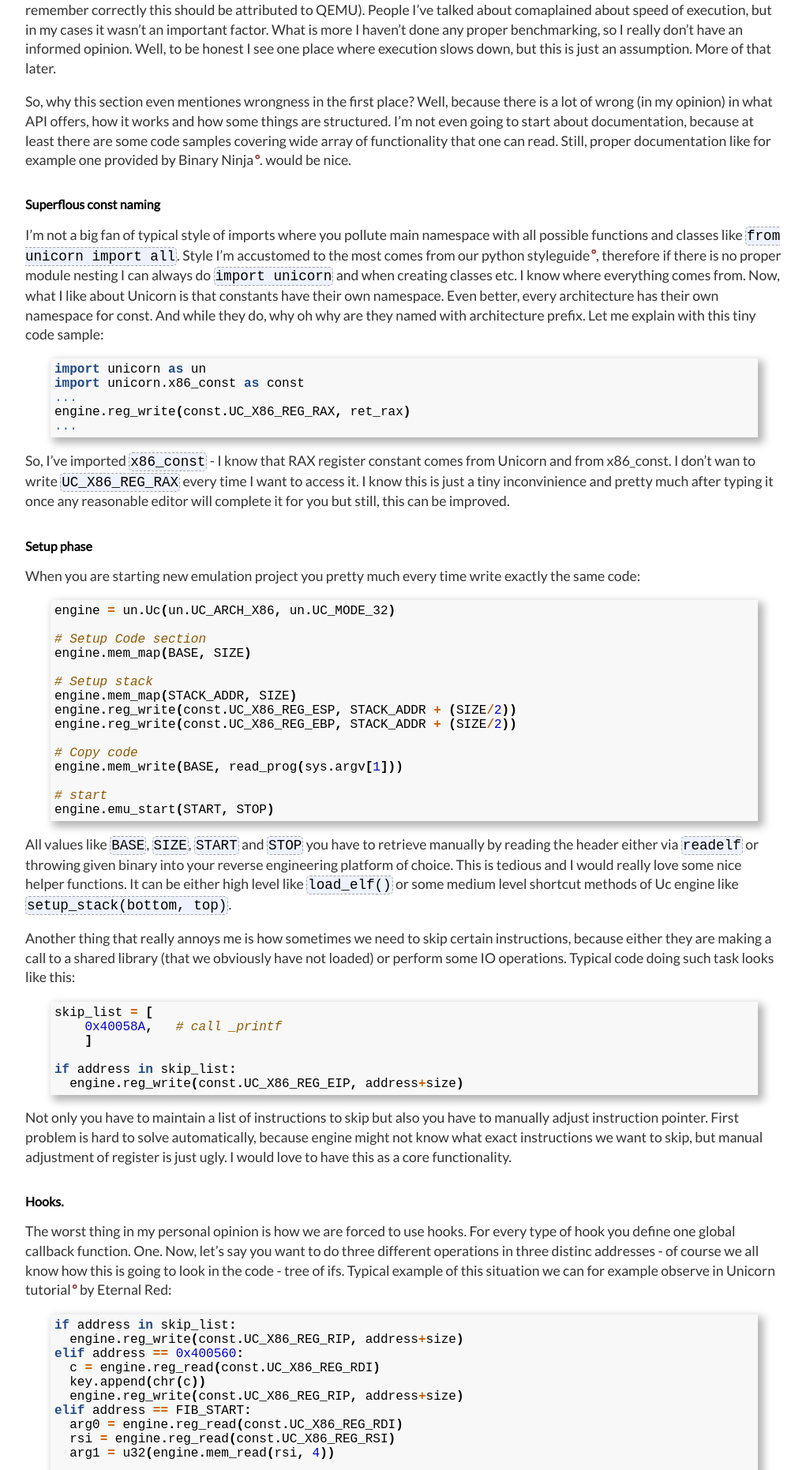
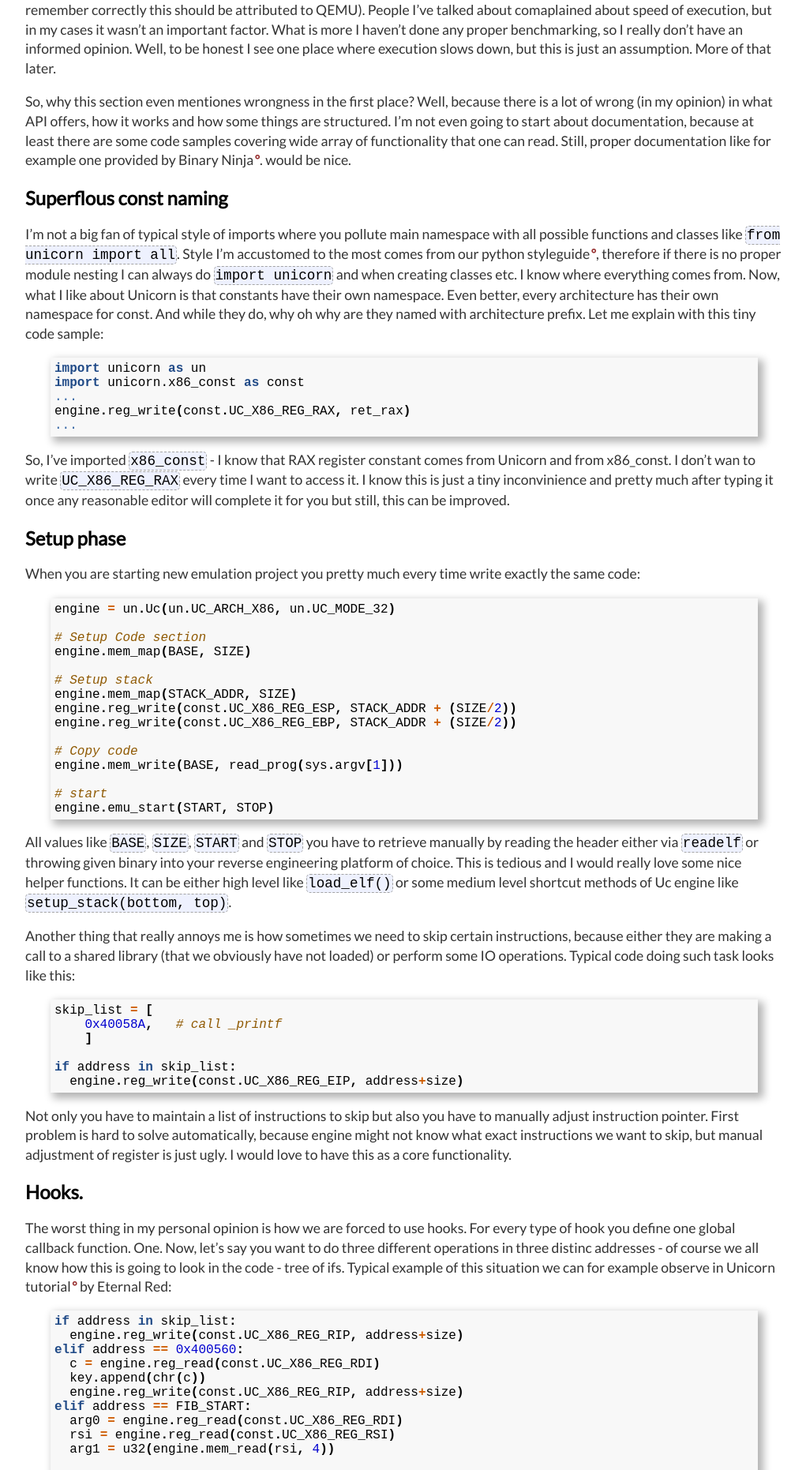
Before and after one commit to carstein/carstein.github.io, a Jekyll site: the page built from _posts/2019-01-08-grumpy-unicorn.md, in a window 1280 px wide. Shown: the part 536-2398 px from the top of the page at 79% size, without its empty margins (128-1149 px from the left). Built offline with Jekyll 4.4.1, drawn with Linux system fonts in a browser that asks for light colours; a style sheet for code colours, icons or effects is not loaded.

Commit message:
Fixing h2 and h3

```diff
--- a/css/style.css
+++ b/css/style.css
@@ -84,7 +84,7 @@
   left: -1em;
 }
 
-h2 {
+h3 {
   padding-top: 1em;
   font-size: 1em;
 }
```
Also changed, not shown: _posts/2021-03-17-build-your-own-fuzzer-5.md (+1 -1 lines).
